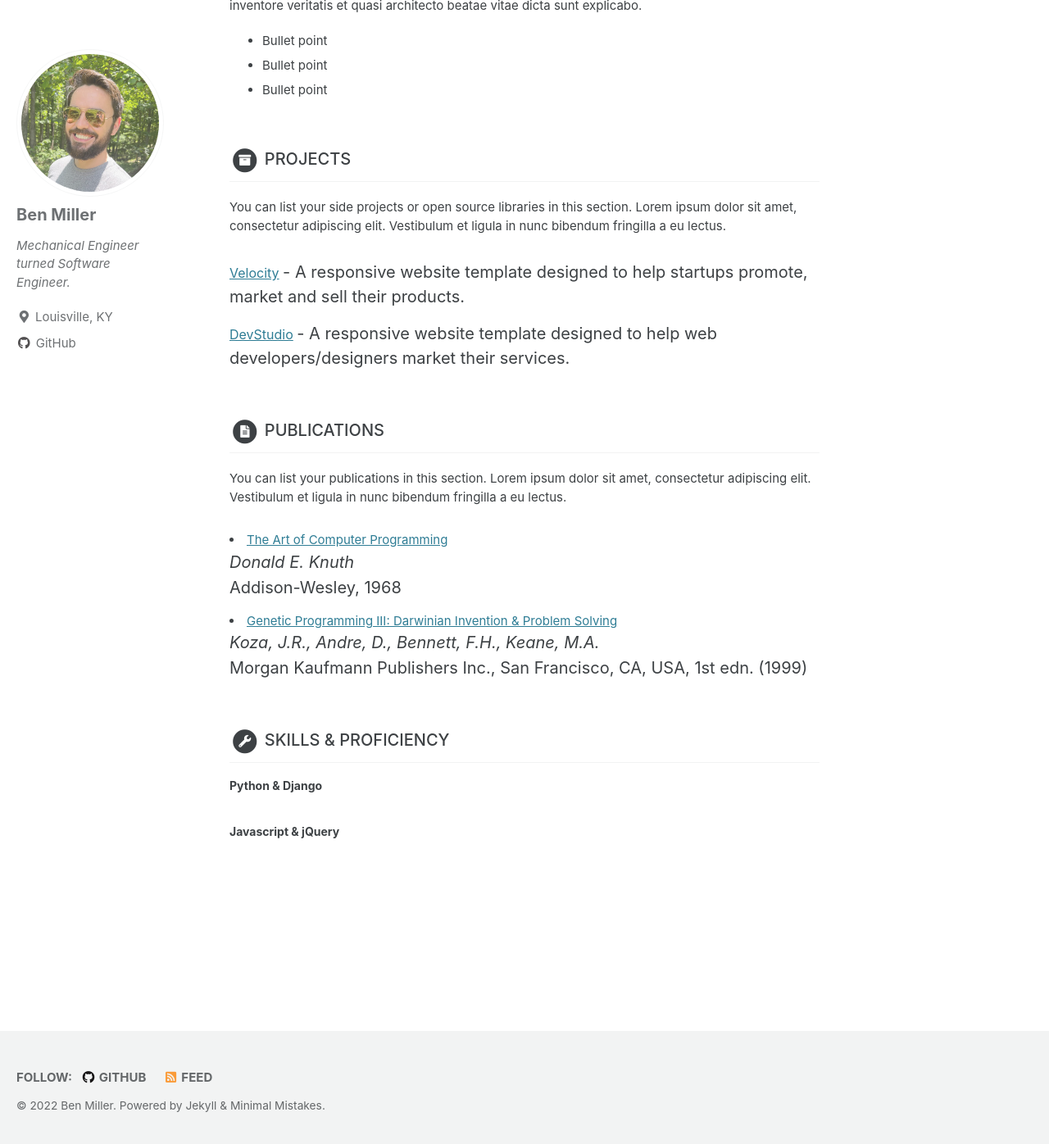
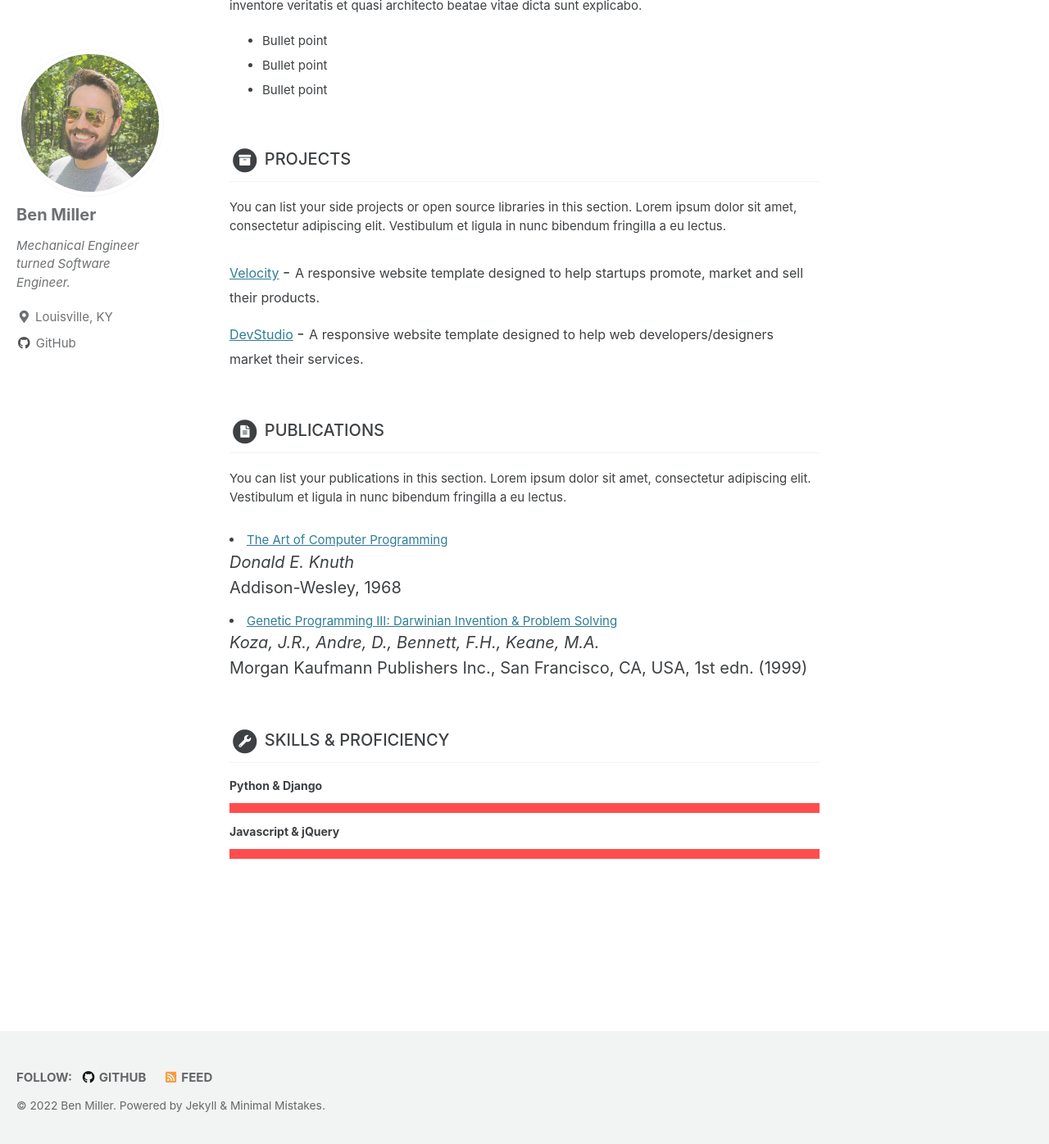
Before and after one commit to Ben-M-90/Ben-M-90.github.io, a Jekyll site: the page built from _pages/home.md, in a window 1280 px wide and 1400 px high, scrolled down 1311 px. Shown: the top 1396 px of the window at 82% size. Built offline with Jekyll 4.4.1, drawn with Linux system fonts in a browser that asks for light colours; cached includes are drawn as plain includes.

Commit message:
Fix font sizes in projects section.

```diff
--- a/_sass/minimal-mistakes/_base.scss
+++ b/_sass/minimal-mistakes/_base.scss
@@ -417,6 +417,13 @@ input[type="submit"],
         /*color: darken($theme-color, 15%);*/
     }
 
+    .project-tagline {
+        font-size: 16px;
+        margin-top: 0;
+        margin-bottom: 5px;
+        /*color: darken($theme-color, 15%);*/
+    }
+
     .projects-section {
         .intro {
             margin-bottom: 30px;
@@ -465,11 +472,11 @@ input[type="submit"],
 
     .level-bar {
         height: 12px;
-        /*background: $smoky-white;*/
+        background: white;
     }
 
     .level-bar-inner {
         height: 12px;
-        /*background: lighten($theme-color, 15%);*/
+        background: lighten(#ff0000, 15%);
     }
 }
```
